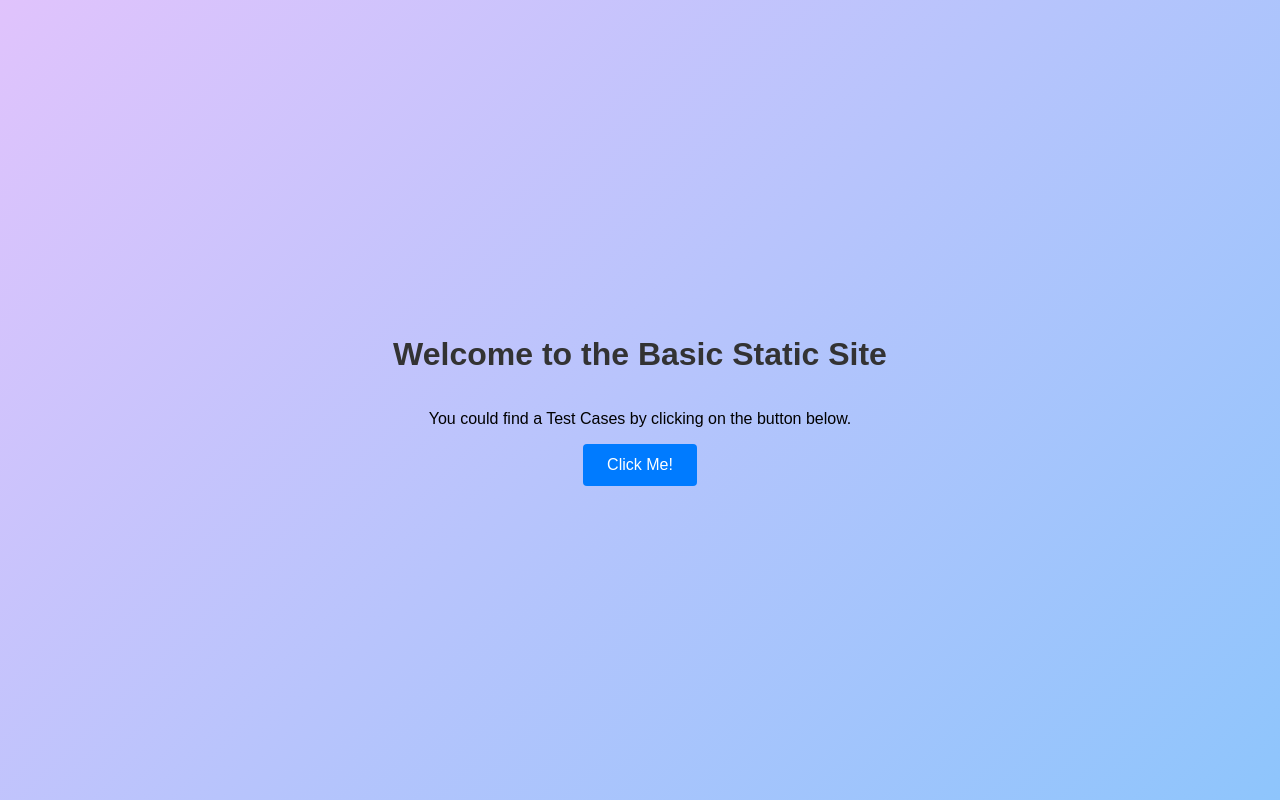
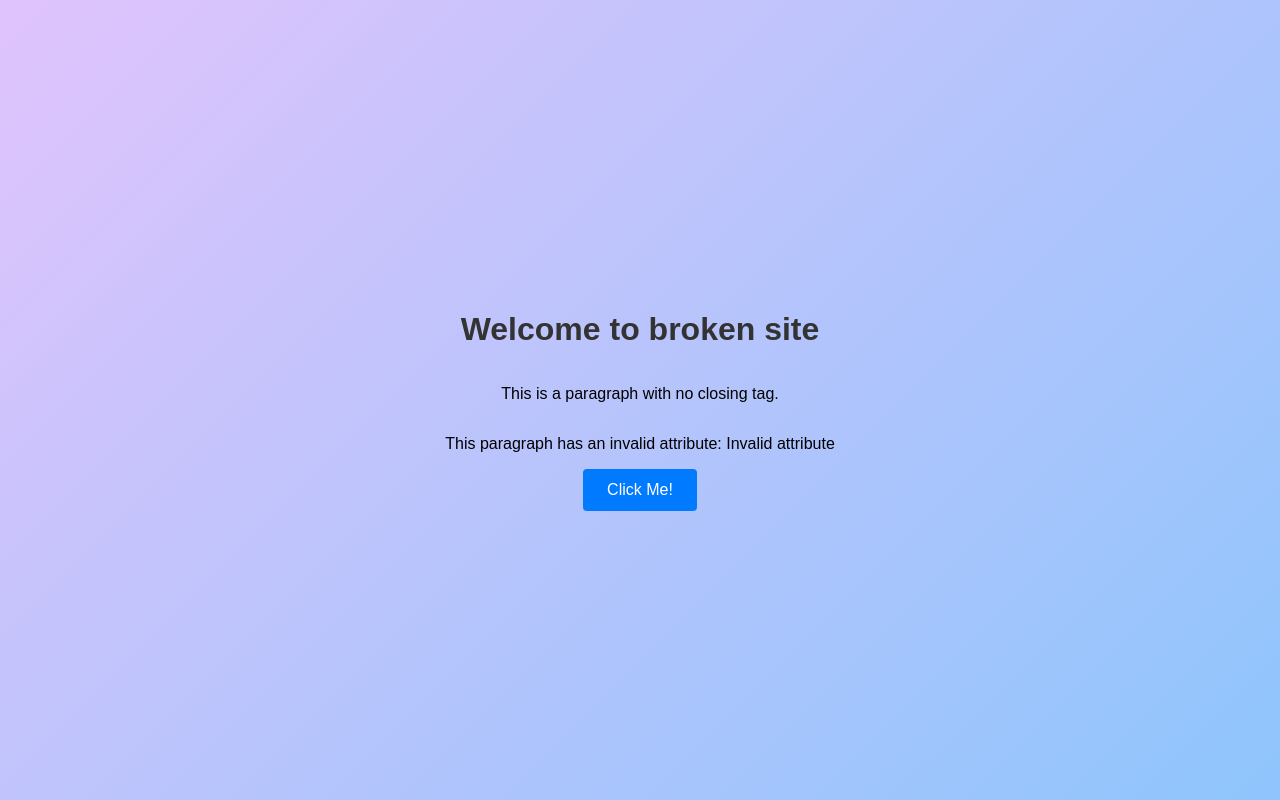
Before and after one commit to vkyrychenkoeu/qa, a plain HTML site: page non-static.html in a window 1280 px wide. Drawn offline with Linux system fonts and the light colour scheme.

Commit message:
add non-static site

```diff
--- a/index.html
+++ b/non-static.html
@@ -2,14 +2,15 @@
 <html>
 
 <head>
-    <title>Basic Static Site</title>
+    <title>Broken Site</title>
     <link rel="stylesheet" href="styles.css">
 </head>
 
 <body>
     <div class="main">
-        <h1>Welcome to the Basic Static Site</h1>
-        <p>You could find a Test Cases by clicking on the button below.</p>
+        <h1>Welcome to broken site</h1>
+        <p>This is a paragraph with no closing tag.
+        <p>This paragraph has an invalid attribute: <span invalid_attribute="true">Invalid attribute</span>
         <div class="btn"><button class="button" id="myButton">Click Me!</button></div>
     </div>
     <script src="script.js"></script>
```
